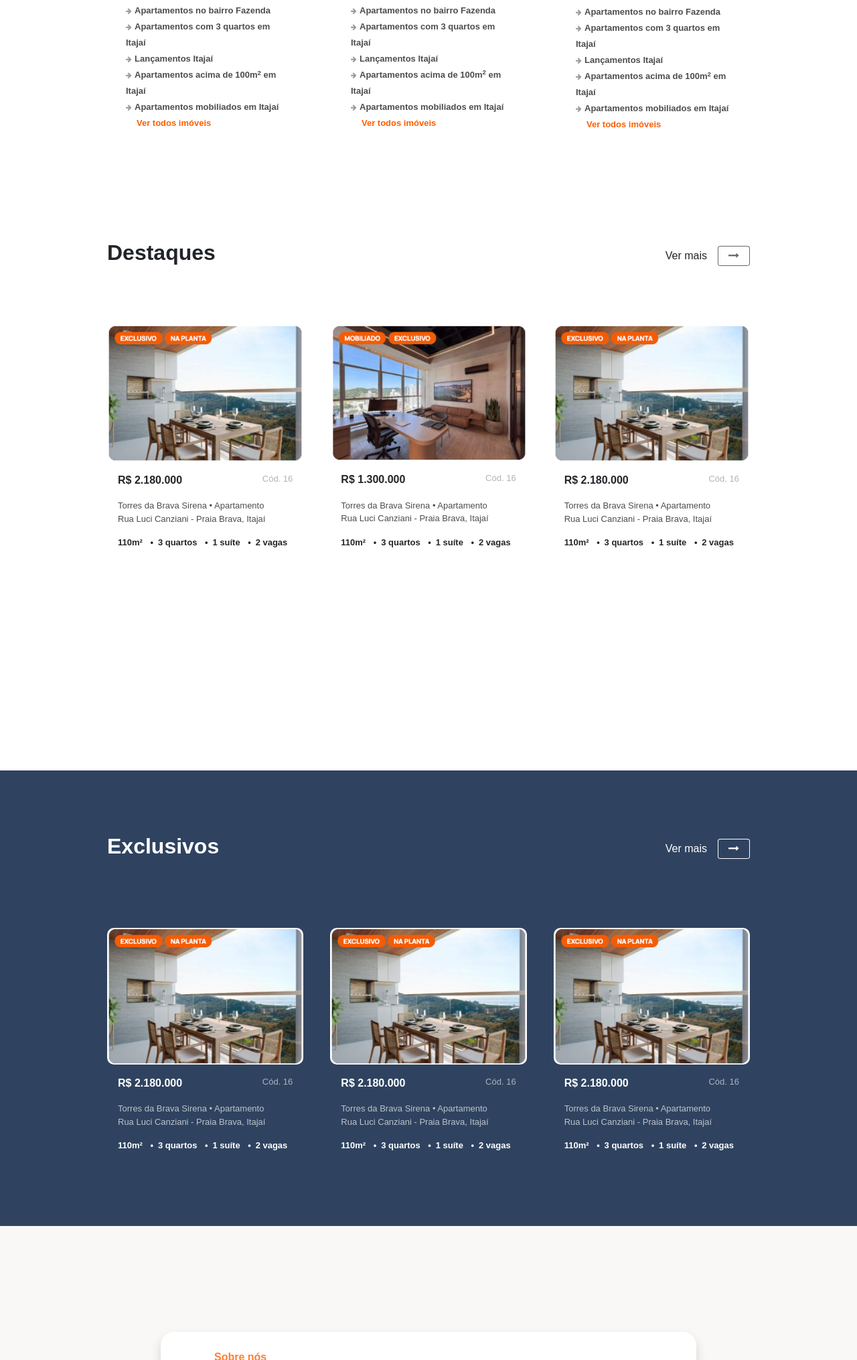
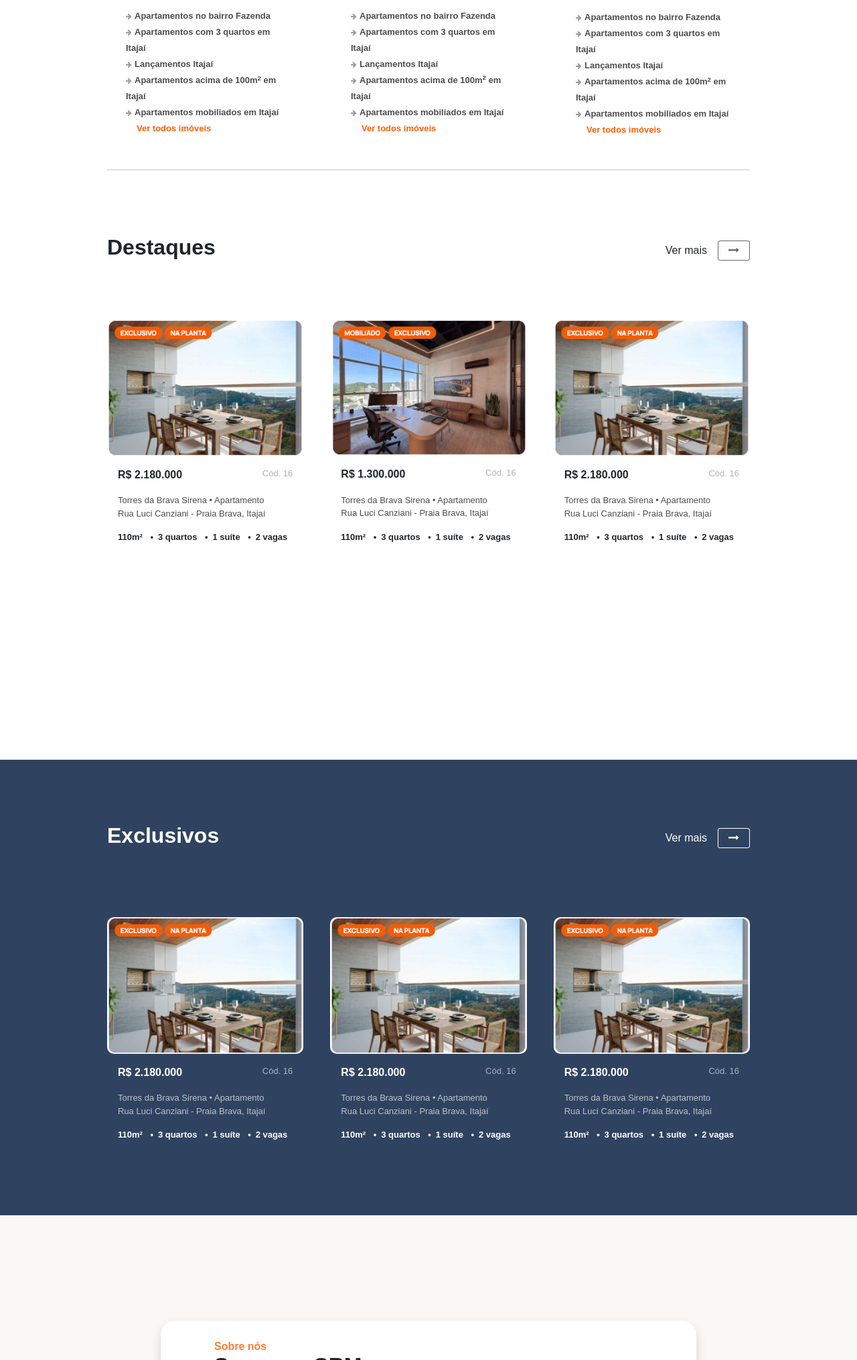
Before and after one commit to ypiaza/Teste---CRM---HTML-Bootstrap-CSS, a plain HTML site: page index.html in a window 1280 px wide. Shown: the part 1586-3616 px from the top of the page at 67% size. Drawn offline with nearby package versions, Linux system fonts and the light colour scheme.

Commit message:
Finalizado

```diff
--- a/index.html
+++ b/index.html
@@ -230,9 +230,9 @@
                         </div>
                     </div>
 
-                    <hr>
 
-                    <div class="mt-3 w-100 destaques-layout">
+                    <div class="w-100 destaques-layout">
+                        <hr>
                         <div class="text-destaques d-flex justify-content-between align-items-center">
                             <h3>Destaques</h3>
 
@@ -328,7 +328,7 @@
             </div>
         </section>
 
-        <section id="exclusivos" class="mt-3">
+        <section id="exclusivos">
             <div class="d-flex flex-column justify-content-evenly    align-content-center h-100">
                 <div class="d-flex justify-content-between align-items-center">
                     <h3>Exclusivos</h3>
```
